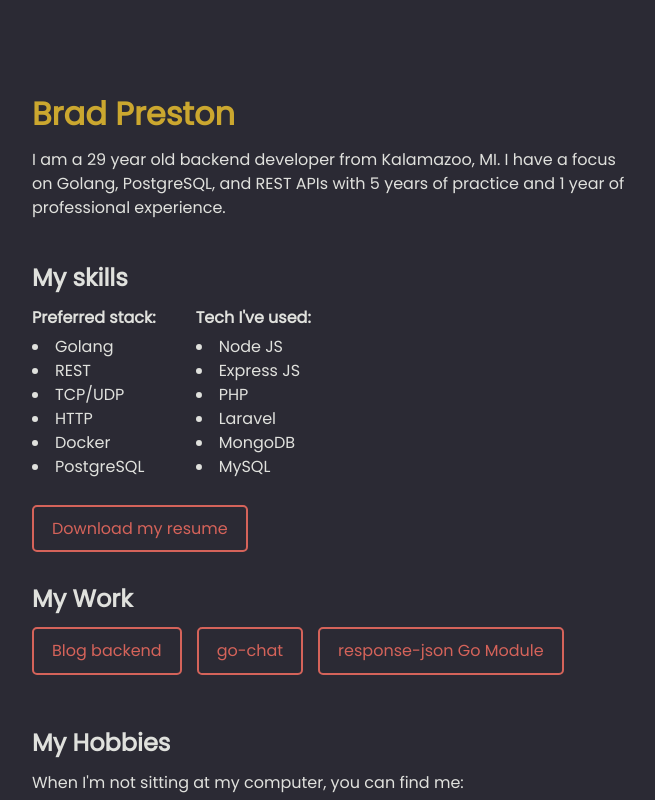
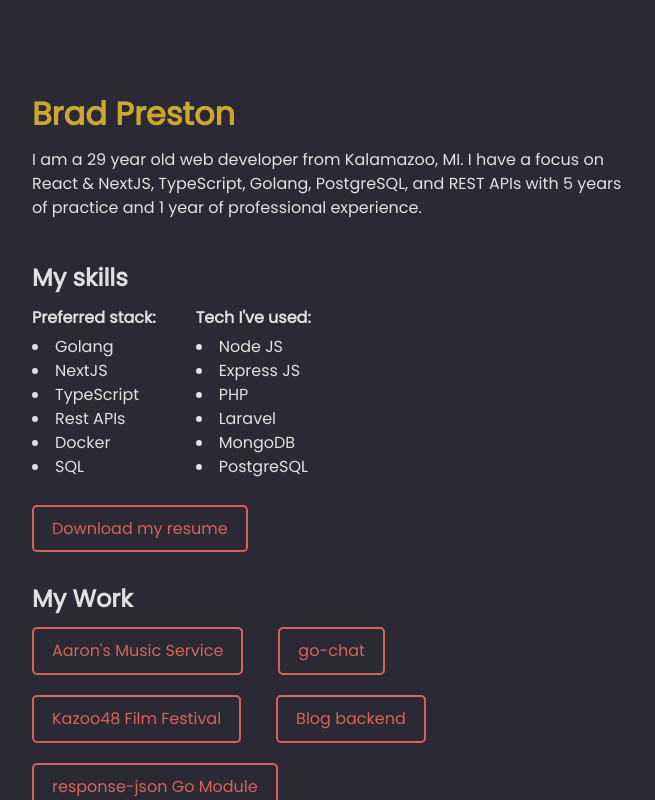
Before and after one commit to BradPreston/backend-portfolio, a Next.js app: page / in a window 1280 px wide. Shown: the top 800 px of the page, without its empty margins (308-963 px from the left). Built offline with nearby package versions, Linux system fonts and the light colour scheme.

Commit message:
updated the site for web developemnt

```diff
--- a/components/portfolio/Projects.ts
+++ b/components/portfolio/Projects.ts
@@ -2,14 +2,14 @@ import Project from '../../interfaces/Project';
 
 const Projects: Project[] = [
   {
-    name: "Blog backend",
-    link: "https://github.com/BradPreston/blog-backend",
-    bio: "This is the backend for a personal blog I'm building. It's a work in progress, but it's worth putting on my portfolio to show my work anyway.",
-    part: "I built and am continuing to build the whole backend myself",
-    challenges: "Learning how to design the database to match the content I needed was a fun puzzle to solve. I really learned the value of relating tables to each other for the ease of comment/post/account ownership",
-    stack: ["Golang", "PostgreSQL", "REST APIs", "Supabase"],
-    key: 'aie94n',
-    slug: "blog-backend"
+    name: "Aaron's Music Service",
+    link: "https://aaronsmusicservice.com",
+    bio: "This is a simple website I built and maintain for a local luthier",
+    part: "I designed, built, and currently host the site",
+    challenges: "I'm not a strong designer, so that was a challenge for me. One of the main challenges was trying to make a site that felt modern, but not confusing to the older generations as they are the ones who use the site the most",
+    stack: ["Svelte", "SCSS", "Render"],
+    key: 'aeigh93',
+    slug: "aarons-music-service"
   },
   {
     name: "go-chat",
@@ -21,6 +21,27 @@ const Projects: Project[] = [
     key: 'oekt92k',
     slug: "go-chat"
   },
+  {
+    name: "Kazoo48 Film Festival",
+    link: "https://kazoo48.com",
+    bio: "Kazoo48 is a local film festival that allows teams to compete to create a film in 48 hours",
+    part: "I designed, built, and currently host the site",
+    challenges: "This was the first time I've used Stripe, so getting Stripe configured was challening at first. Also, trying to set up the site so that people can't enter the competition without paying was a first time for me.",
+    stack: ["NextJS", "SCSS", "TypeScript", "Stripe", "Vercel"],
+    key: '04kab82',
+    slug: "kazoo-48"
+  },
+  {
+    name: "Blog backend",
+    link: "https://github.com/BradPreston/blog-backend",
+    bio: "This is the backend for a personal blog I'm building. It's a work in progress, but it's worth putting on my portfolio to show my work anyway.",
+    part: "I built and am continuing to build the whole backend myself",
+    challenges: "Learning how to design the database to match the content I needed was a fun puzzle to solve. I really learned the value of relating tables to each other for the ease of comment/post/account ownership",
+    stack: ["Golang", "PostgreSQL", "REST APIs", "Supabase"],
+    key: 'aie94n',
+    slug: "blog-backend"
+  },
+
   {
     name: "response-json Go Module",
     link: "https://github.com/BradPreston/response-json",
--- a/pages/index.tsx
+++ b/pages/index.tsx
@@ -67,8 +67,8 @@ const Home: NextPage = () => {
 
         <section className={styles.aboutme}>
           <p>
-            I am a {age} year old backend developer from Kalamazoo, MI. I have a
-            focus on Golang, PostgreSQL, and REST APIs with {practice} years of
+            I am a {age} year old web developer from Kalamazoo, MI. I have a
+            focus on React & NextJS, TypeScript, Golang, PostgreSQL, and REST APIs with {practice} years of
             practice and {professionalExp}{' '}
             {professionalExp <= 1 ? 'year' : 'years'} of professional
             experience.
@@ -82,11 +82,11 @@ const Home: NextPage = () => {
               <h3>Preferred stack:</h3>
               <ul>
                 <li key="golang">Golang</li>
-                <li key="rest">REST</li>
-                <li key="tcpudp">TCP/UDP</li>
-                <li key="http">HTTP</li>
+                <li key="next">NextJS</li>
+                <li key="typescript">TypeScript</li>
+                <li key="rest">Rest APIs</li>
                 <li key="docker">Docker</li>
-                <li key="postgres">PostgreSQL</li>
+                <li key="sql">SQL</li>
               </ul>
             </div>
             <div className={styles.stack}>
@@ -97,12 +97,12 @@ const Home: NextPage = () => {
                 <li key="php">PHP</li>
                 <li key="laravel">Laravel</li>
                 <li key="mongodb">MongoDB</li>
-                <li key="mysql">MySQL</li>
+                <li key="postgresql">PostgreSQL</li>
               </ul>
             </div>
           </div>
           <AnchorLink
-            href="/Brad-Preston-Resume.pdf"
+            href="/Brad-Preston-Resume-2022.pdf"
             title="Download my resume"
             target="_blank"
             content="Download my resume"
--- a/styles/Home.module.scss
+++ b/styles/Home.module.scss
@@ -84,14 +84,20 @@
 
   .projectLinks {
     display: flex;
+    flex-wrap: wrap;
+    gap: 20px;
     justify-content: left;
     padding-bottom: 10px;
+
+    a {
+      width: fit-content;
+    }
 
     @media only screen and (max-width: 480px) {
       flex-direction: column;
 
-      a:not(:last-of-type) {
-        margin-bottom: 20px;
+      a {
+        width: 100%;
       }
     }
   }
```
Also changed, not shown: 2 other files (tests, documents, lock files or other folders).
